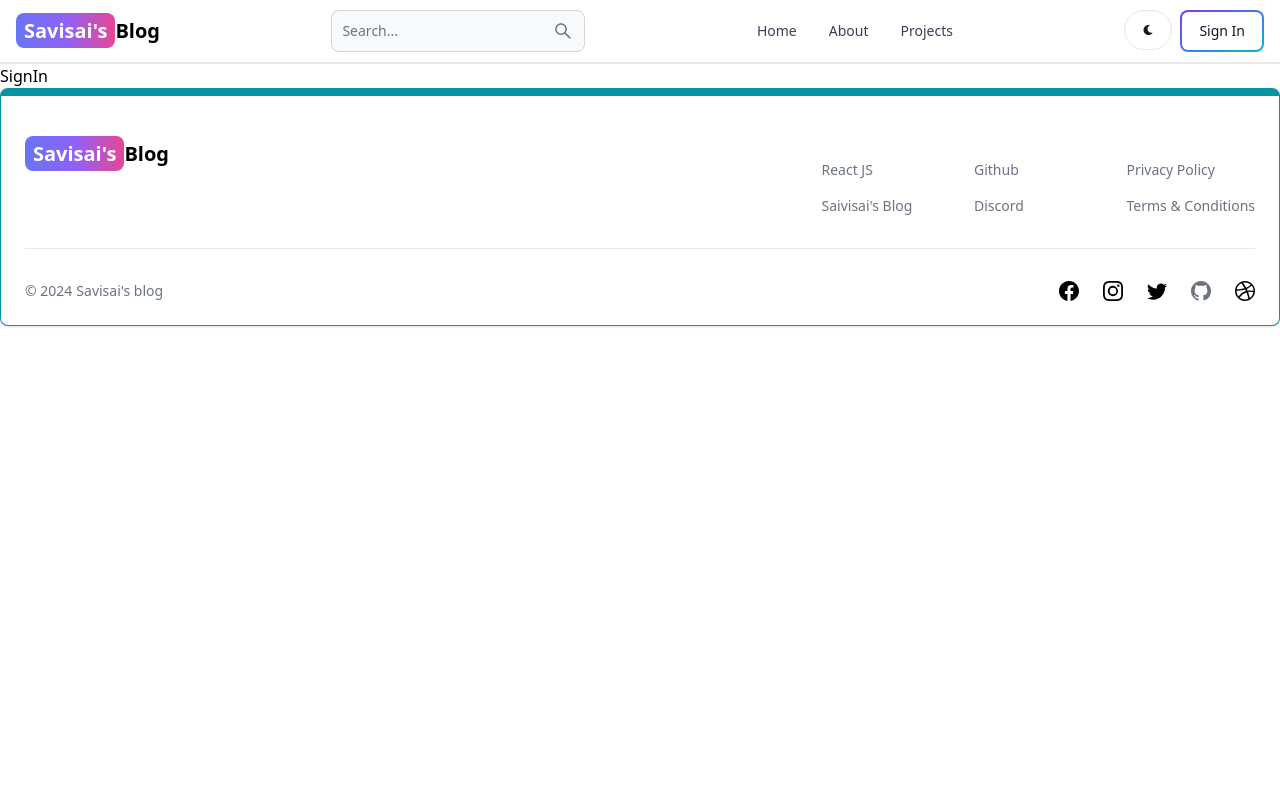
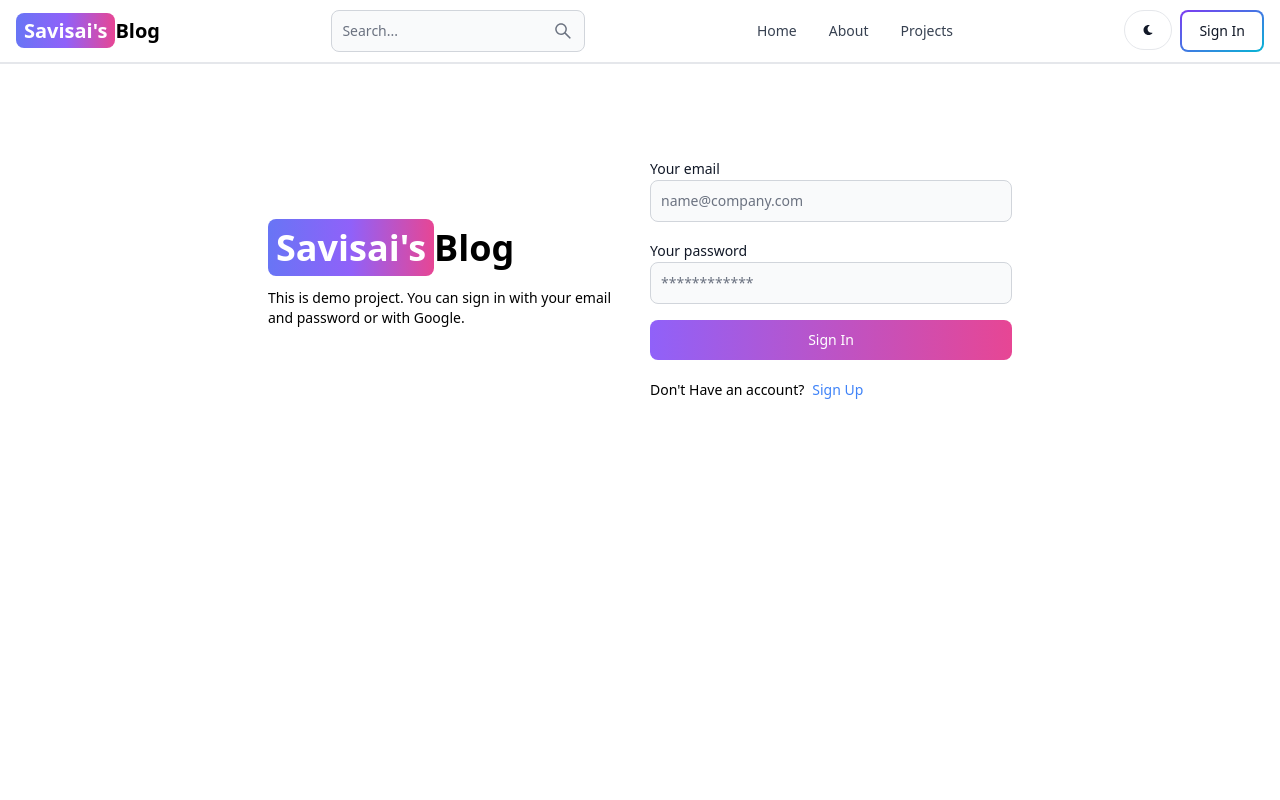
Before and after one commit to css1996/mern-blog, a React (Vite) app in the folder client/: page /sign-in in a window 1280 px wide. Shown: the top 800 px of the page. Built offline with nearby package versions, Linux system fonts and the light colour scheme.

Commit message:
complete signin page functionality

```diff
--- a/client/src/pages/SignIn.jsx
+++ b/client/src/pages/SignIn.jsx
@@ -1,7 +1,122 @@
-import React from 'react'
+import { Alert, Button, Label, Spinner, TextInput } from 'flowbite-react';
+import React from 'react';
+import { useState } from 'react';
+import { Link, useNavigate} from 'react-router-dom';
 
 export default function SignIn() {
+
+   const [formData, setFormData] = useState({});
+   const [errorMessage, setErrorMessage] = useState(null);
+   const [loading, setLoading]  =useState(false);
+   const navigate = useNavigate();
+
+   const handleChange = (e) =>{
+      setFormData({
+         ...formData,
+         [e.target.id] : e.target.value. trim()
+
+      });
+   }
+
+   const handleSubmit = async(e) =>{
+      e.preventDefault();
+      if(!formData.email || !formData.password){
+         return setErrorMessage("Please fill out all fields");
+      }
+      try {
+         setLoading(true);
+         setErrorMessage(null);
+         const res = await fetch('/api/auth/signin', {
+            method: 'POST',
+            headers:{ 'Content-Type': 'application/json' },
+            body: JSON.stringify(formData),
+         });
+         const data =await res.json();
+         if(data.success === false){                  // check user exist or not
+            return setErrorMessage(data.message);
+         }
+         setLoading(false);
+         if(res.ok){
+            navigate('/');
+         }
+      } catch (error) {
+          setErrorMessage(error.message);       // client error like internet low
+          setLoading(false);
+      }
+
+   }
+
   return (
-    <div>SignIn</div>
+    <div className='min-h-screen mt-20'>
+       <div className='flex p-3 max-w-3xl mx-auto flex-col
+         md:flex-row md:items-center gap-5'>
+         {/* left */}
+         <div className='flex-1'>
+         <Link
+             to="/"
+             className='font-bold dark:text-white text-4xl'>
+           <span className='px-2 py-1 bg-gradient-to-r from-indigo-500
+            via-purple-500 to-pink-500 rounded-lg text-white'>Savisai's</span>
+           Blog
+          </Link>
+          <p className='text-sm mt-5'>
+            This is demo project. You can sign in with your email and password or
+            with Google.
+          </p>
+         </div>
+
+         {/* right */}
+
+         <div className='flex-1'>
+            <form className='flex flex-col gap-4' onSubmit={handleSubmit}>
+
+               <div>
+                  <Label value='Your email' />
+                  <TextInput
+                   type='email'
+                   placeholder='name@company.com'
+                   id='email'
+                   onChange={handleChange}
+                   />
+               </div>
+               <div>
+                  <Label value='Your password' />
+                  <TextInput
+                  type='password'
+                   placeholder='************'
+                   id='password'
+                   onChange={handleChange}
+                   />
+               </div>
+               <Button
+               gradientDuoTone='purpleToPink'
+               type='submit'
+               disabled={loading}>
+                {
+                  loading ? (
+                     <>
+                     <Spinner size='sm' />
+                     <span className='pl3'>Loading....</span>
+                     </>
+                  ): "Sign In"
+                }
+               </Button>
+            </form>
+            <div className='flex gap-2 text-sm mt-5'>
+              <span>Don't Have an account?</span>
+              <Link to='/sign-up' className='text-blue-500'>
+                Sign Up
+               </Link>
+            </div>
+            {
+               errorMessage && (
+                  <Alert className='mt-5' color='failure'>
+                     {errorMessage}
+                  </Alert>
+               )
+            }
+         </div>
+       </div>
+    </div>
   )
 }
```
